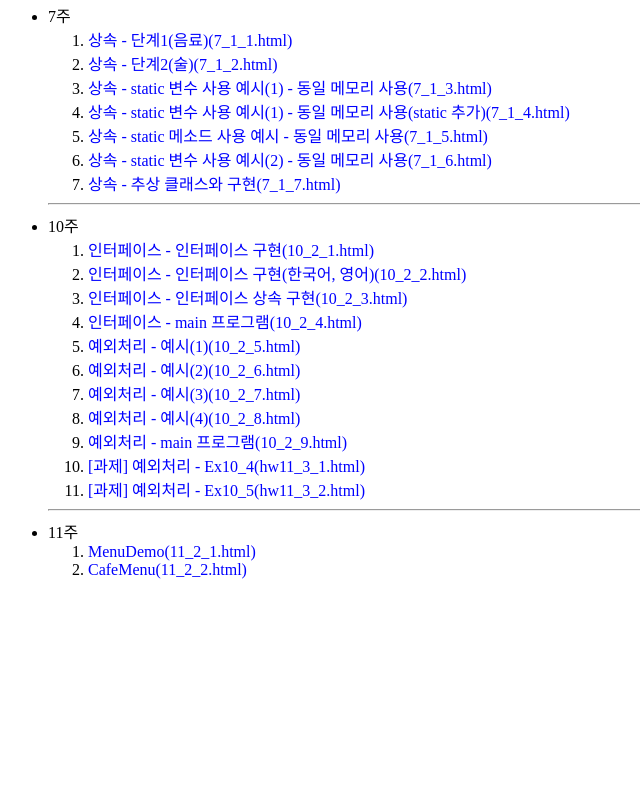
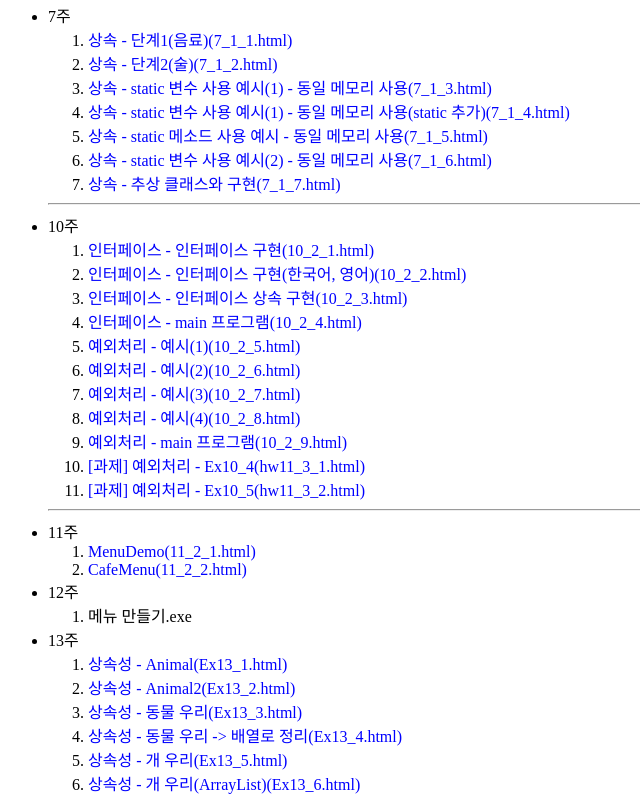
Before and after one commit to intwocave/javaclass, a plain HTML site: page index.html in a window 1280 px wide. Shown: the part 2514-3325 px from the top of the page, without its empty margins (0-640 px from the left). Before the commit the page ends 3109 px from the top, so only its background shows below. Drawn offline with Linux system fonts and the light colour scheme.

Commit message:
Update index.html

```diff
--- a/index.html
+++ b/index.html
@@ -148,5 +148,18 @@
       <li><a href="https://intwocave.github.io/javaclass/java/11_2_1.html">MenuDemo(11_2_1.html)</a></li>
       <li><a href="https://intwocave.github.io/javaclass/java/11_2_2.html">CafeMenu(11_2_2.html)</a></li>
     </ol>
+    <li> 12주 </li>
+    <ol>
+      <li>메뉴 만들기.exe</li>
+    </ol>
+    <li> 13주 </li>
+    <ol>
+      <li><a href="https://intwocave.github.io/javaclass/java/Ex13_1.html">상속성 - Animal(Ex13_1.html)</a></li>
+      <li><a href="https://intwocave.github.io/javaclass/java/Ex13_2.html">상속성 - Animal2(Ex13_2.html)</a></li>
+      <li><a href="https://intwocave.github.io/javaclass/java/Ex13_3.html">상속성 - 동물 우리(Ex13_3.html)</a></li>
+      <li><a href="https://intwocave.github.io/javaclass/java/Ex13_4.html">상속성 - 동물 우리 -> 배열로 정리(Ex13_4.html)</a></li>
+      <li><a href="https://intwocave.github.io/javaclass/java/Ex13_5.html">상속성 - 개 우리(Ex13_5.html)</a></li>
+      <li><a href="https://intwocave.github.io/javaclass/java/Ex13_6.html">상속성 - 개 우리(ArrayList)(Ex13_6.html)</a></li>
+    </ol>
   </ul>
 </body></html>
```
